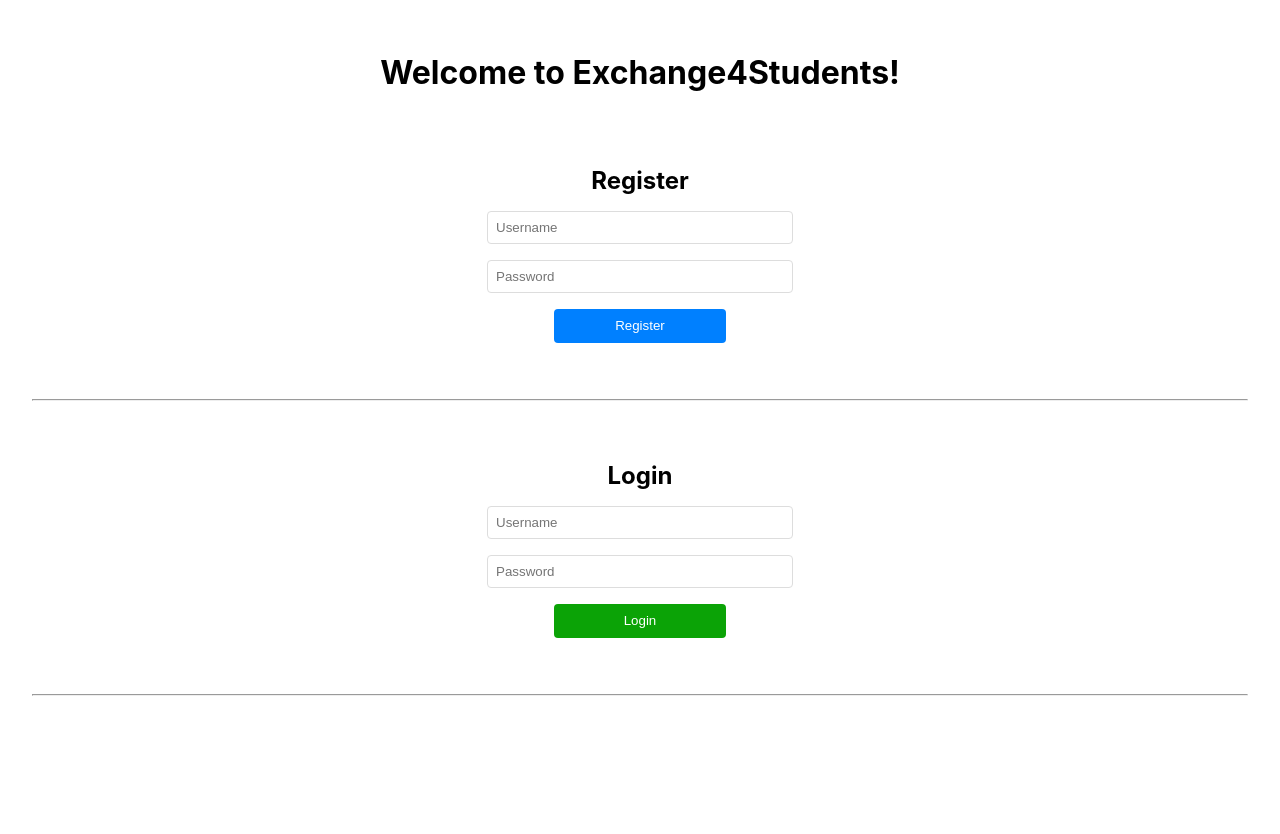
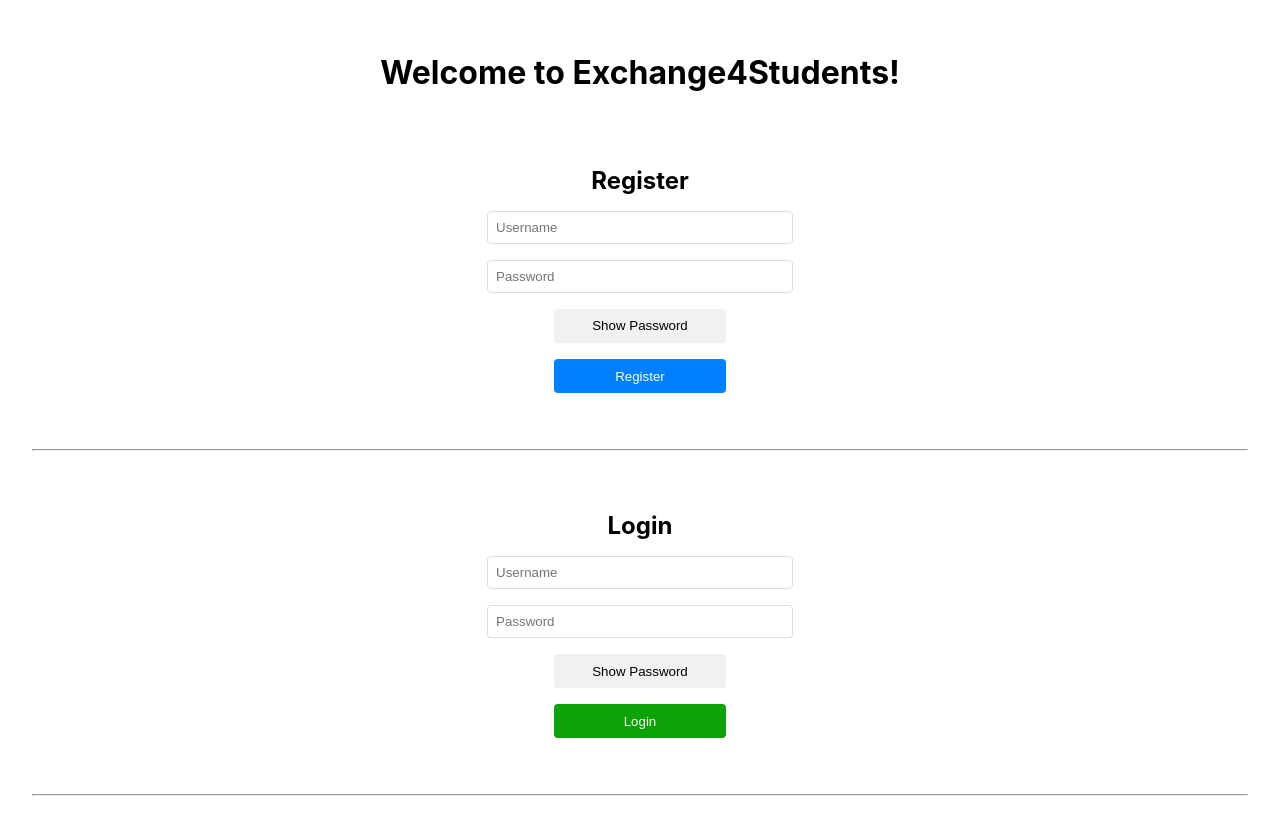
Before and after one commit to JGrant225/SSW322-Exchange4Students-Group_2, a React (Create React App) app in the folder exchange4students-frontend/: page / in a window 1280 px wide. Before the commit the page ends 800 px from the top, so only its background shows below. Built offline with nearby package versions, Linux system fonts and the light colour scheme.

Commit message:
Add show password button and register and login page form validation

```diff
--- a/exchange4students-frontend/src/Components/Login.css
+++ b/exchange4students-frontend/src/Components/Login.css
@@ -17,7 +17,7 @@
     border: 1px solid #ddd;
   }
 
-  .login-container button {
+  .login-button {
     display: block;
     width: 15%;
     padding: 0.6rem;
@@ -62,3 +62,16 @@
   button:active {
     transform: scale(0.96);
   }
+
+  .password-button {
+    display: block;
+    width: 15%;
+    padding: 0.6rem;
+    margin: 0 auto 1rem auto;
+    background-color: #f1f1f1;
+    color: black;
+    border: none;
+    border-radius: 4px;
+    cursor: pointer;
+    transition: background-color 0.3s ease;
+  }
--- a/exchange4students-frontend/src/Components/Login.js
+++ b/exchange4students-frontend/src/Components/Login.js
@@ -9,6 +9,9 @@ const Login = ({ onLoginSuccess }) => {
 
   // State to show login result message
   const [message, setMessage] = useState("");
+
+    // State to manage password visibility
+    const [showPassword, setShowPassword] = useState(false);
 
   // Handle form input updates
   const handleChange = (e) => {
@@ -45,13 +48,22 @@ const Login = ({ onLoginSuccess }) => {
           placeholder="Username"
           onChange={handleChange}
         />
+
         <input
           name="password"
-          type="password"
+          type={showPassword ? "text" : "password"}
           placeholder="Password"
           onChange={handleChange}
+          value={form.password}
         />
-        <button type="submit">Login</button>
+        <button
+          type="button"
+          className="password-button"
+          onClick={() => setShowPassword(!showPassword)}>
+          {showPassword ? "Hide Password" : "Show Password"}
+        </button>
+
+        <button className="login-button" type="submit">Login</button>
       </form>
       <p>{message}</p>
     </div>
--- a/exchange4students-frontend/src/Components/Register.css
+++ b/exchange4students-frontend/src/Components/Register.css
@@ -17,7 +17,7 @@
     border: 1px solid #ddd;
   }
 
-  .register-container button {
+  .register-button {
     display: block;
     width: 15%;
     padding: 0.6rem;
@@ -35,3 +35,16 @@
     text-align: center;
     color: red;
   }
+
+  .password-button {
+    display: block;
+    width: 15%;
+    padding: 0.6rem;
+    margin: 0 auto 1rem auto;
+    background-color: #f1f1f1;
+    color: black;
+    border: none;
+    border-radius: 4px;
+    cursor: pointer;
+    transition: background-color 0.3s ease;
+  }
--- a/exchange4students-frontend/src/Components/Register.js
+++ b/exchange4students-frontend/src/Components/Register.js
@@ -10,6 +10,9 @@ const Register = () => {
   // State to store server response message (success or error)
   const [message, setMessage] = useState("");
 
+  // State to manage password visibility
+  const [showPassword, setShowPassword] = useState(false);
+
   // Handle changes in the input fields
   const handleChange = (e) => {
     // Update form state dynamically based on input name
@@ -21,8 +24,16 @@ const handleSubmit = async (e) => {
   e.preventDefault(); // Prevent page refresh on submit
 
   // Client-side validation for empty fields
-  if (!form.username || !form.password) {
+  if (!form.username && !form.password) {
     setMessage("Username and password cannot be empty");
+    return;
+  }
+  if (!form.username) {
+    setMessage("Username cannot be empty");
+    return;
+  }
+  if (!form.password) {
+    setMessage("Password cannot be empty");
     return;
   }
 
@@ -51,17 +62,23 @@ const handleSubmit = async (e) => {
           placeholder="Username"
           onChange={handleChange}
         />
-
         {/* Input for password */}
         <input
           name="password"
-          type="password"
+          type={showPassword ? "text" : "password"}
           placeholder="Password"
           onChange={handleChange}
+          value={form.password}
         />
+        <button
+          type="button"
+          className="password-button"
+          onClick={() => setShowPassword(!showPassword)}>
+          {showPassword ? "Hide Password" : "Show Password"}
+        </button>
 
         {/* Submit button */}
-        <button type="submit">Register</button>
+        <button className="register-button" type="submit">Register</button>
       </form>
 
       {/* Show message below the form */}
```
